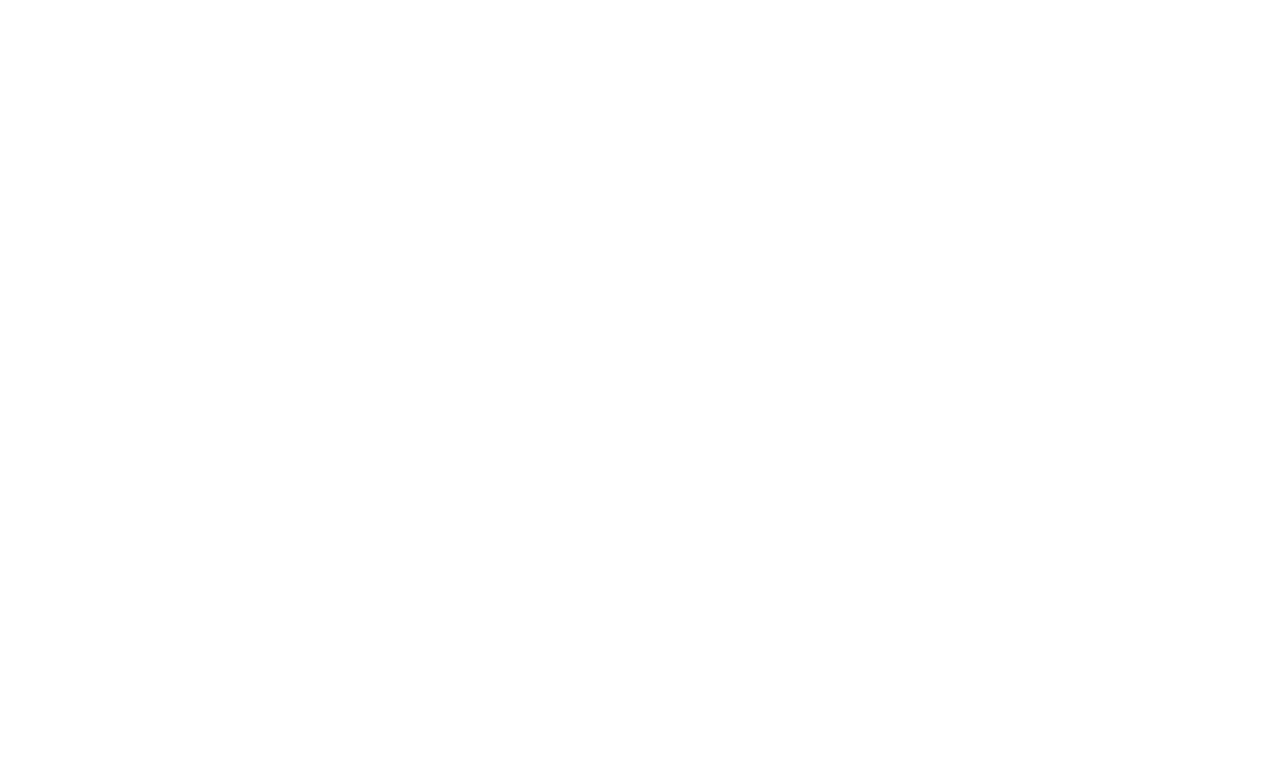
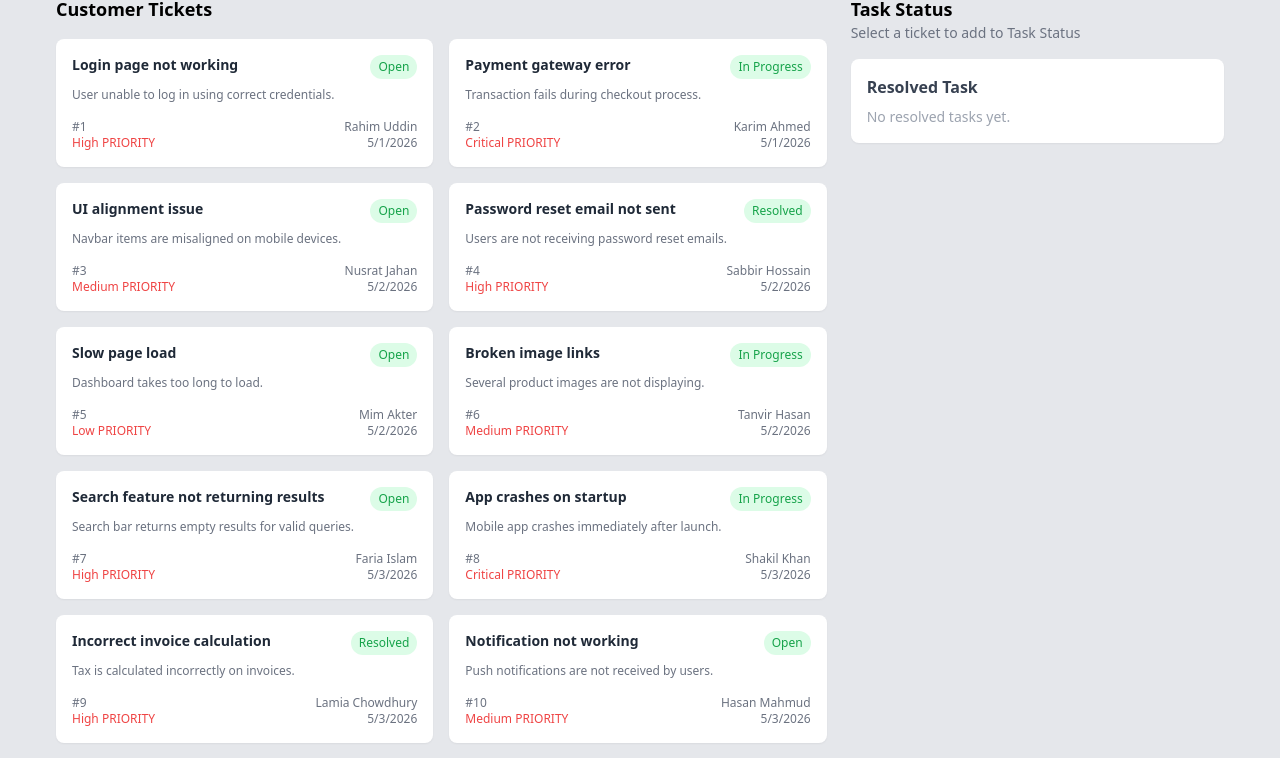
Before and after one commit to JannatJimu/Customer-Support-Zone, a React (Vite) app: page / in a window 1280 px wide. Shown: the part 357-1115 px from the top of the page. Before the commit the page ends 800 px from the top, so only its background shows below. Built offline with nearby package versions, Linux system fonts and the light colour scheme.

Commit message:
Load data and design Customer tickets card UI

```diff
--- /dev/null
+++ b/public/tickets.json
@@ -0,0 +1,137 @@
+[
+  {
+    "id": 1,
+    "title": "Login page not working",
+    "description": "User unable to log in using correct credentials.",
+    "customer": "Rahim Uddin",
+    "priority": "High",
+    "status": "Open",
+    "createdAt": "2026-05-01T10:15:00Z"
+  },
+  {
+    "id": 2,
+    "title": "Payment gateway error",
+    "description": "Transaction fails during checkout process.",
+    "customer": "Karim Ahmed",
+    "priority": "Critical",
+    "status": "In Progress",
+    "createdAt": "2026-05-01T12:30:00Z"
+  },
+  {
+    "id": 3,
+    "title": "UI alignment issue",
+    "description": "Navbar items are misaligned on mobile devices.",
+    "customer": "Nusrat Jahan",
+    "priority": "Medium",
+    "status": "Open",
+    "createdAt": "2026-05-02T08:45:00Z"
+  },
+  {
+    "id": 4,
+    "title": "Password reset email not sent",
+    "description": "Users are not receiving password reset emails.",
+    "customer": "Sabbir Hossain",
+    "priority": "High",
+    "status": "Resolved",
+    "createdAt": "2026-05-02T09:10:00Z"
+  },
+  {
+    "id": 5,
+    "title": "Slow page load",
+    "description": "Dashboard takes too long to load.",
+    "customer": "Mim Akter",
+    "priority": "Low",
+    "status": "Open",
+    "createdAt": "2026-05-02T11:00:00Z"
+  },
+  {
+    "id": 6,
+    "title": "Broken image links",
+    "description": "Several product images are not displaying.",
+    "customer": "Tanvir Hasan",
+    "priority": "Medium",
+    "status": "In Progress",
+    "createdAt": "2026-05-02T14:20:00Z"
+  },
+  {
+    "id": 7,
+    "title": "Search feature not returning results",
+    "description": "Search bar returns empty results for valid queries.",
+    "customer": "Faria Islam",
+    "priority": "High",
+    "status": "Open",
+    "createdAt": "2026-05-03T07:35:00Z"
+  },
+  {
+    "id": 8,
+    "title": "App crashes on startup",
+    "description": "Mobile app crashes immediately after launch.",
+    "customer": "Shakil Khan",
+    "priority": "Critical",
+    "status": "In Progress",
+    "createdAt": "2026-05-03T09:50:00Z"
+  },
+  {
+    "id": 9,
+    "title": "Incorrect invoice calculation",
+    "description": "Tax is calculated incorrectly on invoices.",
+    "customer": "Lamia Chowdhury",
+    "priority": "High",
+    "status": "Resolved",
+    "createdAt": "2026-05-03T11:25:00Z"
+  },
+  {
+    "id": 10,
+    "title": "Notification not working",
+    "description": "Push notifications are not received by users.",
+    "customer": "Hasan Mahmud",
+    "priority": "Medium",
+    "status": "Open",
+    "createdAt": "2026-05-03T13:10:00Z"
+  },
+  {
+    "id": 11,
+    "title": "Profile update error",
+    "description": "Users cannot update their profile information.",
+    "customer": "Jannat Sultana",
+    "priority": "High",
+    "status": "In Progress",
+    "createdAt": "2026-05-03T15:40:00Z"
+  },
+  {
+    "id": 12,
+    "title": "File upload failed",
+    "description": "Error occurs while uploading documents.",
+    "customer": "Rakibul Islam",
+    "priority": "Medium",
+    "status": "Open",
+    "createdAt": "2026-05-03T17:05:00Z"
+  },
+  {
+    "id": 13,
+    "title": "Session timeout too short",
+    "description": "Users are logged out too quickly.",
+    "customer": "Sumaiya Akter",
+    "priority": "Low",
+    "status": "Resolved",
+    "createdAt": "2026-05-04T08:20:00Z"
+  },
+  {
+    "id": 14,
+    "title": "API response delay",
+    "description": "Backend API responses are slow.",
+    "customer": "Mehedi Hasan",
+    "priority": "High",
+    "status": "In Progress",
+    "createdAt": "2026-05-04T09:55:00Z"
+  },
+  {
+    "id": 15,
+    "title": "Dark mode toggle not working",
+    "description": "Switching to dark mode has no effect.",
+    "customer": "Tania Rahman",
+    "priority": "Low",
+    "status": "Open",
+    "createdAt": "2026-05-04T11:30:00Z"
+  }
+]
--- a/src/App.jsx
+++ b/src/App.jsx
@@ -1,17 +1,30 @@
+import { Suspense } from 'react'
 import './App.css'
 import Banner from './components/Banner/Banner'
 import InProgressCounter from './components/InProgressCounter/InProgressCounter'
 import Navbar from './components/Navbar'
 import ResolveCounter from './components/ResolveCounter/ResolveCounter'
+import Tickets from './components/Tickets/Tickets'
+import CustomerTicketCard from './components/CustomerTicketCard/CustomerTicketCard'
 
 function App() {
+  const fetchTicket = fetch('./tickets.json')
+    .then(res => res.json())
 
   return (
     <>
       <Navbar></Navbar>
+      <div className=''>
+
+      </div>
       <div className='bg-gray-200'>
- <Banner></Banner>
+        <Banner></Banner>
+        <Suspense fallback={<h3>Data is Loading</h3>}>
+          <Tickets fetchTicket={fetchTicket}></Tickets>
+        </Suspense>
       </div>
+      <CustomerTicketCard></CustomerTicketCard>
+
 
     </>
   )
--- /dev/null
+++ b/src/components/CustomerTicketCard/CustomerTicketCard.jsx
@@ -0,0 +1,48 @@
+import React from 'react';
+
+const CustomerTicketCard = ({ ticket }) => {
+    if (!ticket) return null;
+
+    const { id, title, description, customer, priority, status, createdAt } = ticket;
+
+    return (
+        <div className="bg-white p-4 rounded-lg shadow-sm hover:shadow-md transition">
+
+            {/* Top Row */}
+            <div className="flex justify-between items-start">
+                <h3 className="font-semibold text-gray-800 text-sm">
+                    {title}
+                </h3>
+
+                <span className="text-xs px-2 py-1 rounded-full bg-green-100 text-green-600">
+                    {status}
+                </span>
+            </div>
+
+            <p className="text-xs text-gray-500 mt-2">
+                {description}
+            </p>
+
+            {/* Bottom Row */}
+            <div className="flex justify-between items-center mt-4 text-xs text-gray-500">
+
+                <div>
+                    <p>#{id}</p>
+                    <p className="text-red-500 font-medium">
+                        {priority} PRIORITY
+                    </p>
+                </div>
+
+                <div className="text-right">
+                    <p>{customer}</p>
+                    <p>
+                        {new Date(createdAt).toLocaleDateString()}
+                    </p>
+                </div>
+
+            </div>
+        </div>
+    );
+};
+
+export default CustomerTicketCard;
--- /dev/null
+++ b/src/components/Tickets/Tickets.jsx
@@ -0,0 +1,56 @@
+import React, { use } from 'react';
+import CustomerTicketCard from '../CustomerTicketCard/CustomerTicketCard';
+
+const Tickets = ({ fetchTicket }) => {
+    const tickets = use(fetchTicket);
+
+    return (
+        <div className="max-w-[1200px] mx-auto px-4 mt-8 pb-8">
+
+            <div className="grid grid-cols-1 lg:grid-cols-3 gap-6">
+
+                {/* LEFT SIDE */}
+                <div className="lg:col-span-2">
+                    <h2 className="text-lg font-semibold mb-4">
+                        Customer Tickets
+                    </h2>
+
+                    <div className="grid grid-cols-1 md:grid-cols-2 gap-4">
+                        {
+                            tickets.map(ticket => (
+                                <CustomerTicketCard
+                                    key={ticket.id}
+                                    ticket={ticket}
+                                />
+                            ))
+                        }
+                    </div>
+                </div>
+
+                {/* RIGHT SIDE */}
+                <div>
+                    <h2 className="text-lg font-semibold">
+                        Task Status
+                    </h2>
+
+                    <p className="text-sm text-gray-500 mb-4">
+                        Select a ticket to add to Task Status
+                    </p>
+
+                    <div className="bg-white p-4 rounded-lg shadow-sm">
+                        <h3 className="font-semibold text-gray-700">
+                            Resolved Task
+                        </h3>
+
+                        <p className="text-sm text-gray-400 mt-2">
+                            No resolved tasks yet.
+                        </p>
+                    </div>
+                </div>
+
+            </div>
+        </div>
+    );
+};
+
+export default Tickets;
```
Also changed, not shown: src/components/Banner/Banner.jsx (line endings or trailing spaces).
